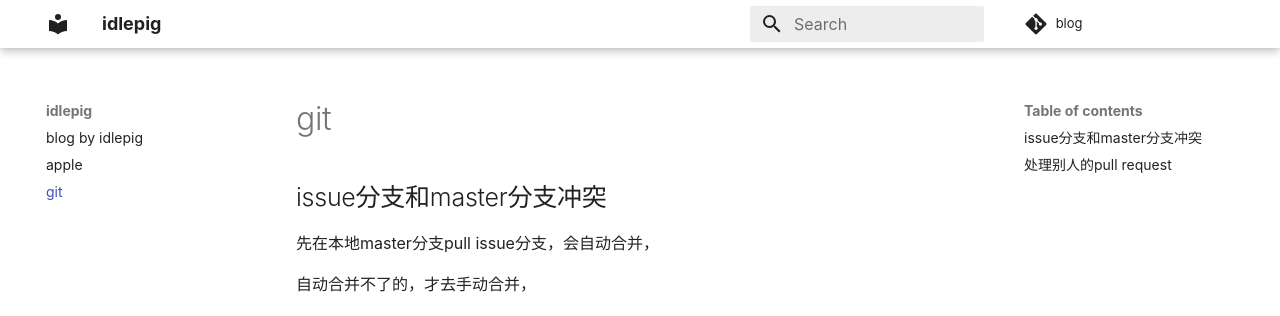
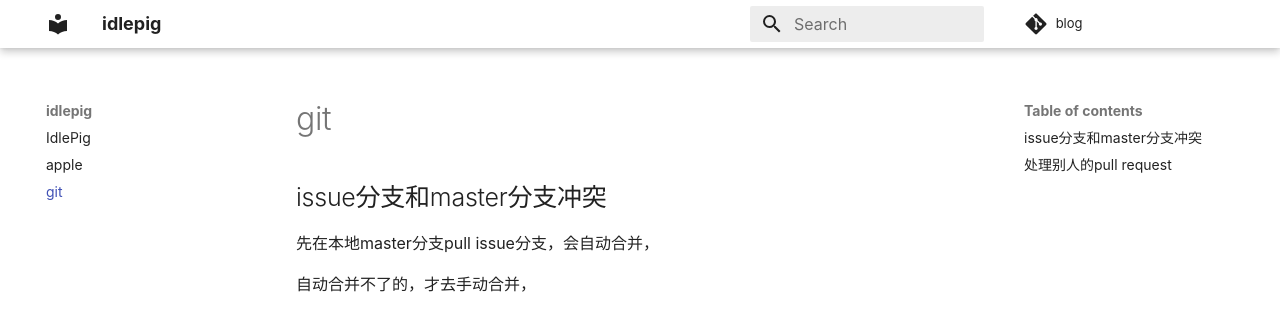
Before and after one commit to idlewith/blog, an MkDocs documentation site: the page built from docs/git.md, in a window 1280 px wide. Shown: the top 316 px of the page. Built offline with MkDocs 1.6.1 and Material for MkDocs 9.7.7, drawn with Linux system fonts in a browser that asks for light colours; comment, search, counter and statistics services are not loaded.

Commit message:
idlepig to IdlePig

```diff
--- a/docs/index.md
+++ b/docs/index.md
@@ -1,6 +1,6 @@
 
 
-# blog by idlepig
+# IdlePig
 
 [mac os settings](apple.md)
 
```
